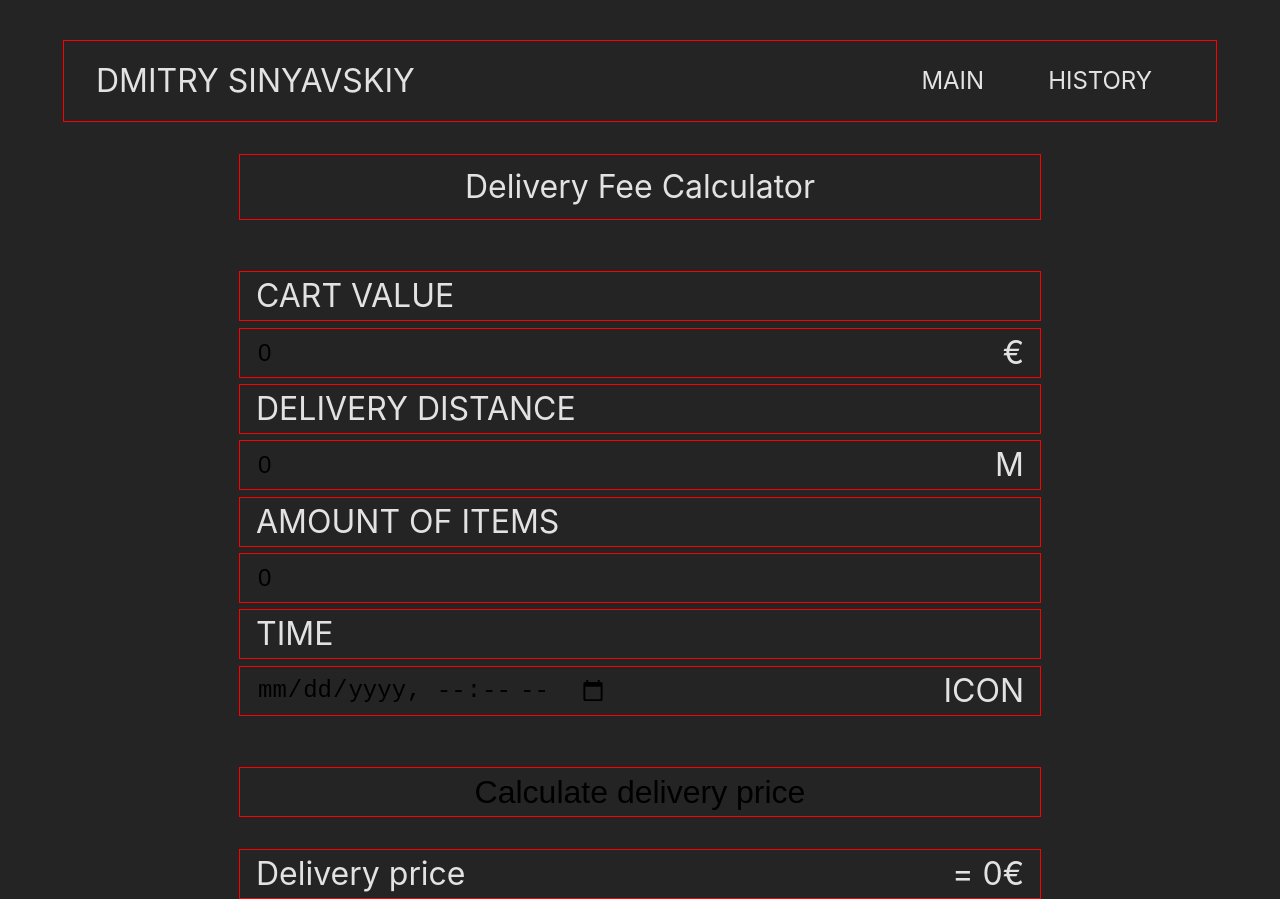
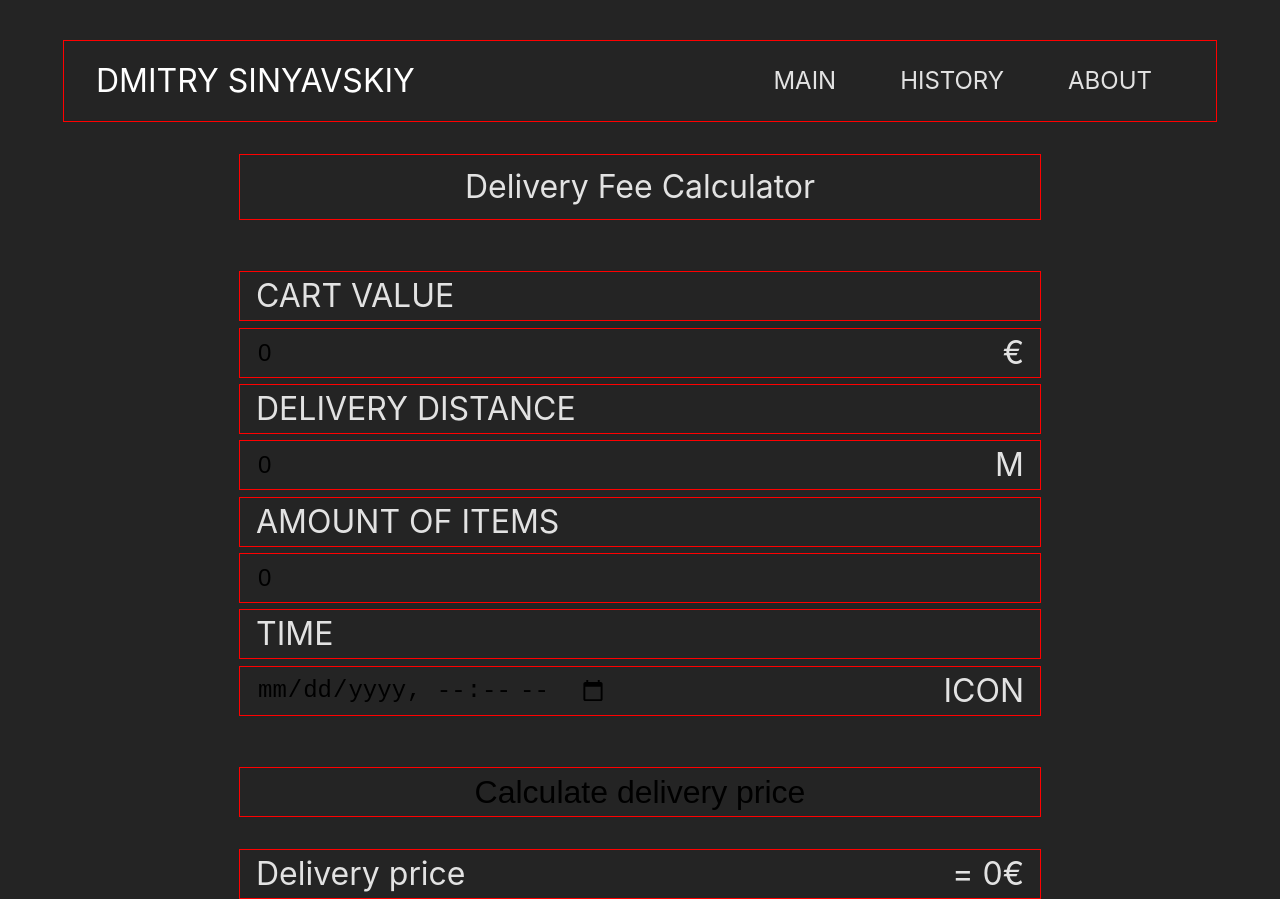
Before and after one commit to uch2ha/Delivery-Calculator, a React (Vite) app: page / in a window 1280 px wide. Built offline with nearby package versions, Linux system fonts and the light colour scheme.

Commit message:
navbar added link to my github

```diff
--- a/src/components/navBar/NavBar.css
+++ b/src/components/navBar/NavBar.css
@@ -17,6 +17,10 @@
 .nav-bar-logo {
   font-size: 2rem;
 }
+.nav-bar-logo a {
+  text-decoration: none;
+  color: white;
+}
 
 .nav-bar-btns {
   font-size: 1.5rem;
--- a/src/components/navBar/NavBar.tsx
+++ b/src/components/navBar/NavBar.tsx
@@ -7,11 +7,14 @@ const NavBar: React.FC = (): JSX.Element => {
   return (
     <div className='nav-bar-container'>
       <div className='nav-bar-logo'>
-        <span>Dmitry Sinyavskiy</span>
+        <a href='https://github.com/uch2ha' target='_blank'>
+          <span>Dmitry Sinyavskiy</span>
+        </a>
       </div>
       <div className='nav-bar-btns'>
         <span onClick={() => navigate('/')}>main</span>
         <span onClick={() => navigate('/history')}>history</span>
+        <span onClick={() => navigate('/about')}>about</span>
       </div>
     </div>
   );
```
